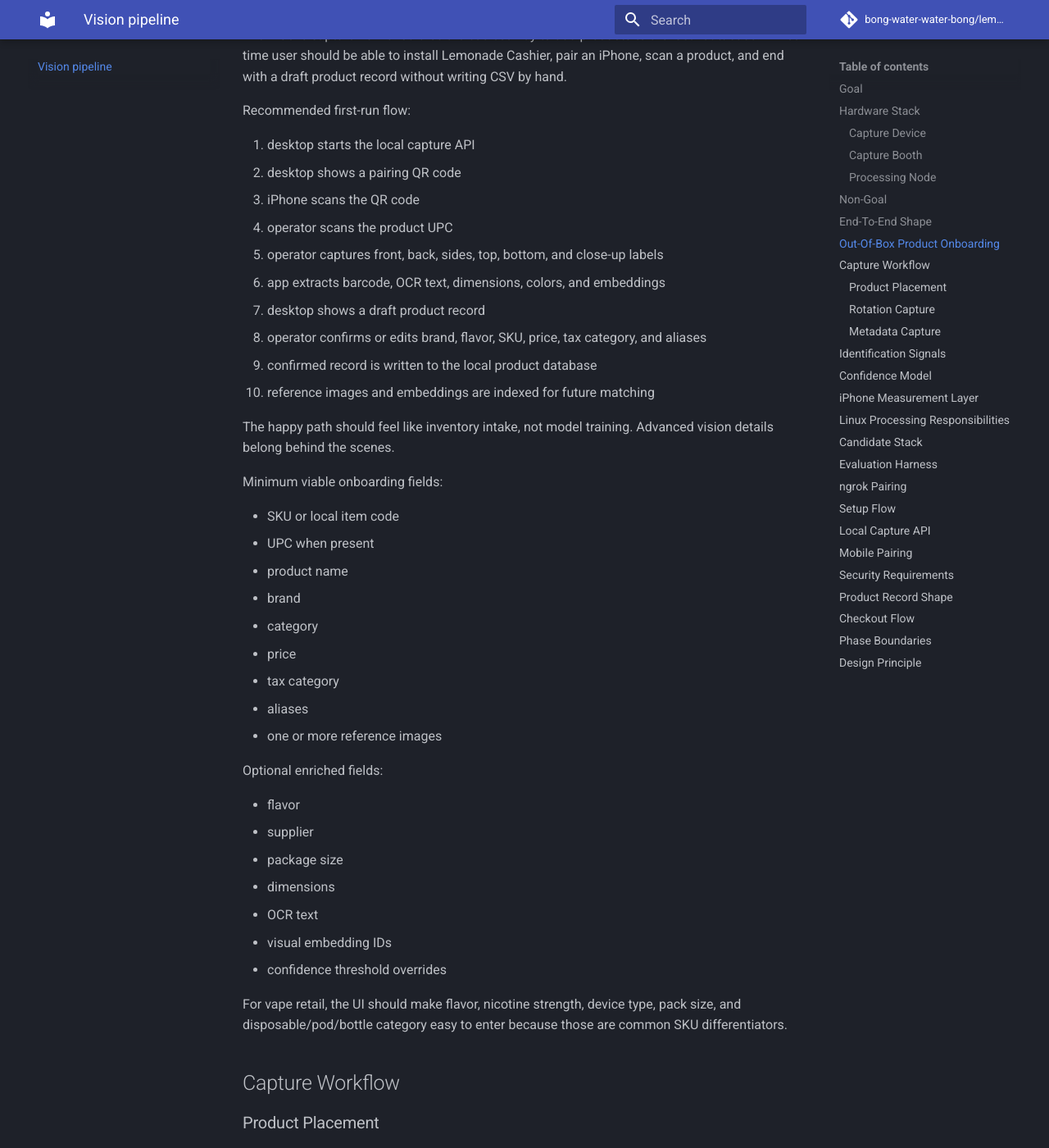
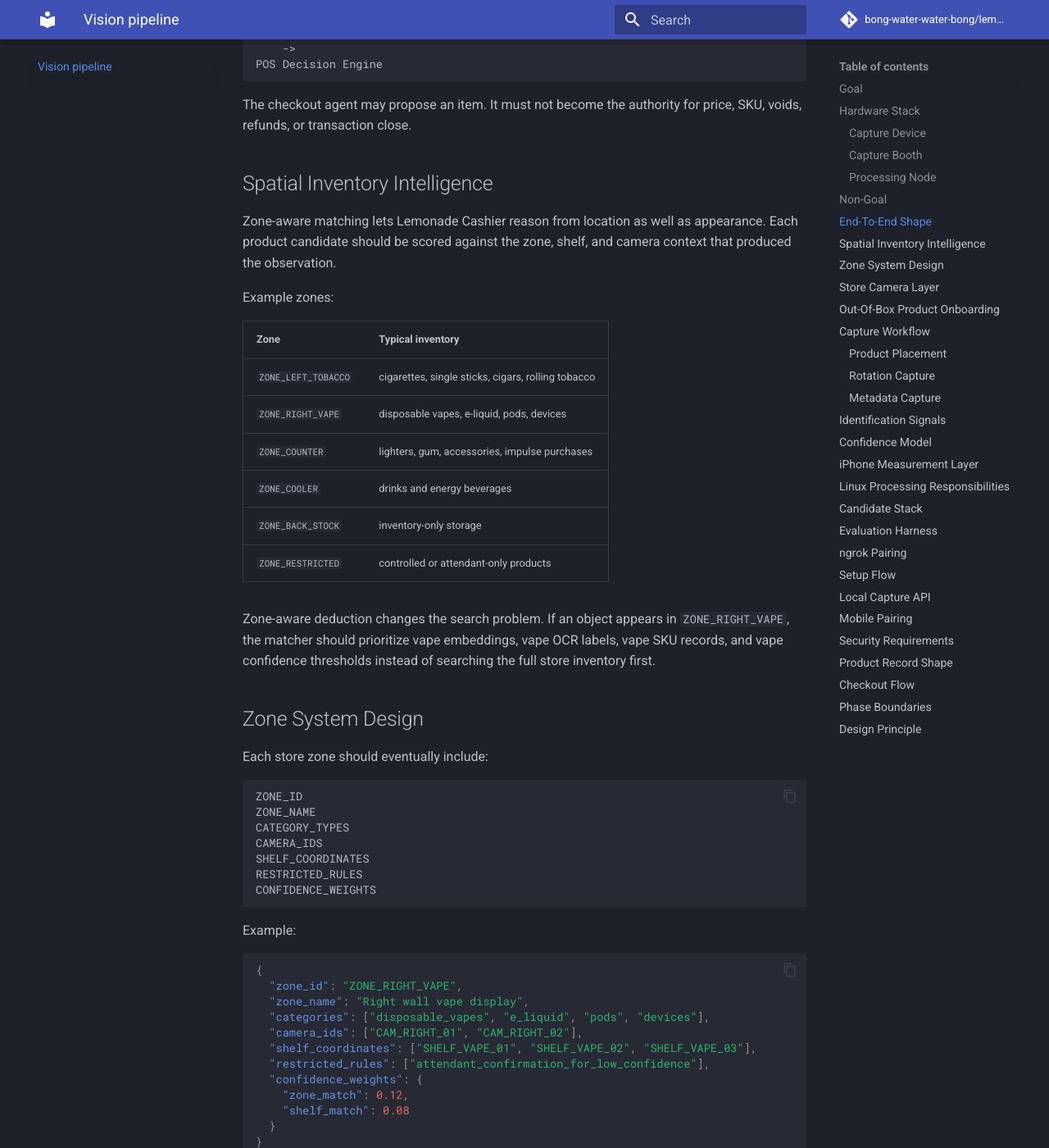
Before and after one commit to bong-water-water-bong/lemonade-cashier, an MkDocs documentation site: the page built from docs/VISION_PIPELINE.md, in a window 1280 px wide and 1400 px high, scrolled down 2726 px. Shown: the whole window at 82% size. Built offline with MkDocs 1.6.1 and Material for MkDocs 9.7.7, drawn with Linux system fonts in a browser that asks for light colours; comment, search, counter and statistics services are not loaded; some of the changed text lies outside the part shown.

Commit message:
docs: add zone-aware vision architecture

````diff
--- a/docs/VISION_PIPELINE.md
+++ b/docs/VISION_PIPELINE.md
@@ -1,4 +1,7 @@
 # Vision Pipeline
+
+Architecture version: v3, spatial inventory intelligence and zone-aware
+vision.
 
 This document captures the Phase 2 vision direction for Lemonade Cashier.
 It is intentionally a planning document, not a commitment to build vision
@@ -13,10 +16,12 @@
 Build a local-first product onboarding and recognition pipeline for:
 
 - getting store products into the local database
-- product recognition
+- intelligent product recognition
 - UPC scanning
+- OCR extraction
 - visual SKU comparison
-- OCR extraction
+- spatial inventory awareness
+- zone-aware deduction
 - checkout assistance
 - mobile capture
 - remote device pairing
@@ -28,6 +33,11 @@
 The first user-facing job is not autonomous checkout. The first job is making
 it easy for a store owner to create a high-quality local product database with
 an iPhone, a simple booth, and a guided capture flow.
+
+The next architectural step is spatial inventory intelligence. The system
+should not only ask "what object is this?" It should ask "what object is this,
+given the zone it came from?" A shelf or camera zone can narrow the candidate
+set, improve confidence, reduce false positives, and make checkout faster.
 
 ## Hardware Stack
 
@@ -79,15 +89,15 @@
 ## End-To-End Shape
 
 ```text
-iPhone Capture
+Store Cameras / iPhone Capture
     ->
-Lemonade Mobile Capture App
+Zone Detection Layer
     ->
-ngrok Secure Tunnel
+Lemonade Vision Pipeline
     ->
-Lemonade Local Linux Server
+OCR + Embeddings + UPC
     ->
-Vision + OCR + Embeddings
+Spatial Reasoning Engine
     ->
 Vector Database
     ->
@@ -98,6 +108,97 @@
 
 The checkout agent may propose an item. It must not become the authority for
 price, SKU, voids, refunds, or transaction close.
+
+## Spatial Inventory Intelligence
+
+Zone-aware matching lets Lemonade Cashier reason from location as well as
+appearance. Each product candidate should be scored against the zone, shelf,
+and camera context that produced the observation.
+
+Example zones:
+
+| Zone | Typical inventory |
+| --- | --- |
+| `ZONE_LEFT_TOBACCO` | cigarettes, single sticks, cigars, rolling tobacco |
+| `ZONE_RIGHT_VAPE` | disposable vapes, e-liquid, pods, devices |
+| `ZONE_COUNTER` | lighters, gum, accessories, impulse purchases |
+| `ZONE_COOLER` | drinks and energy beverages |
+| `ZONE_BACK_STOCK` | inventory-only storage |
+| `ZONE_RESTRICTED` | controlled or attendant-only products |
+
+Zone-aware deduction changes the search problem. If an object appears in
+`ZONE_RIGHT_VAPE`, the matcher should prioritize vape embeddings, vape OCR
+labels, vape SKU records, and vape confidence thresholds instead of searching
+the full store inventory first.
+
+## Zone System Design
+
+Each store zone should eventually include:
+
+```text
+ZONE_ID
+ZONE_NAME
+CATEGORY_TYPES
+CAMERA_IDS
+SHELF_COORDINATES
+RESTRICTED_RULES
+CONFIDENCE_WEIGHTS
+```
+
+Example:
+
+```json
+{
+  "zone_id": "ZONE_RIGHT_VAPE",
+  "zone_name": "Right wall vape display",
+  "categories": ["disposable_vapes", "e_liquid", "pods", "devices"],
+  "camera_ids": ["CAM_RIGHT_01", "CAM_RIGHT_02"],
+  "shelf_coordinates": ["SHELF_VAPE_01", "SHELF_VAPE_02", "SHELF_VAPE_03"],
+  "restricted_rules": ["attendant_confirmation_for_low_confidence"],
+  "confidence_weights": {
+    "zone_match": 0.12,
+    "shelf_match": 0.08
+  }
+}
+```
+
+## Store Camera Layer
+
+Camera metadata should describe what each camera is supposed to prove.
+
+```text
+CAMERA_ID
+ZONE_ID
+FIELD_OF_VIEW
+SHELF_TARGETS
+POSITION
+ANGLE
+PURPOSE
+```
+
+Camera roles:
+
+| Camera type | Purpose |
+| --- | --- |
+| Overhead cameras | customer movement, pickup tracking, zone transitions |
+| Shelf cameras | product detection, shelf occupancy, stock level awareness |
+| Checkout cameras | final product verification, barcode scanning, OCR validation |
+
+The long-term product journey should be:
+
+```text
+Shelf zone
+    ->
+Customer pickup
+    ->
+Zone and shelf association
+    ->
+Checkout counter
+    ->
+Vision reconfirmation
+    ->
+POS decision
+```
 
 ## Out-Of-Box Product Onboarding
 
@@ -198,6 +299,8 @@
 | Shape silhouette | Device and package shape |
 | Color profile | Similar package family matching |
 | Logo detection | Brand recognition |
+| Zone match | Category and location prior from store layout |
+| Shelf match | Product placement and historical shelf prior |
 
 No single weak signal should silently add a product to checkout.
 
@@ -213,6 +316,8 @@
 | OCR match | 0.86 |
 | Visual match | 0.91 |
 | Dimension match | 0.88 |
+| Zone match | 0.97 |
+| Shelf match | 0.93 |
 
 The final confidence determines:
 
@@ -221,6 +326,38 @@
 - rejection when evidence is insufficient
 
 All low-confidence adds must remain visible in the event log and risk model.
+
+Illustrative final score inputs:
+
+```text
+confidence =
+  visual_match
+  + UPC_match
+  + OCR_match
+  + dimension_match
+  + zone_match
+  + shelf_match
+```
+
+The implementation should use explicit weights and thresholds, not this raw
+sum. The point is that location evidence becomes a first-class signal.
+
+Example deduction:
+
+```text
+Object detected:
+Camera: CAM_RIGHT_02
+Zone: ZONE_RIGHT_VAPE
+Shelf: SHELF_VAPE_03
+
+Visual match: 0.84
+OCR match: 0.77
+Dimension match: 0.88
+Zone match: 0.97
+
+Result:
+Likely disposable vape SKU, pending checkout reconfirmation.
+```
 
 ## iPhone Measurement Layer
 
@@ -247,7 +384,10 @@
 6. dimension estimation
 7. product matching
 8. vector search
-9. metadata indexing
+9. zone reasoning
+10. shelf deduction
+11. confidence calculation
+12. metadata indexing
 
 The processing path must be local-first. Cloud services require explicit
 approval and must never receive sensitive transaction or customer data by
@@ -365,6 +506,9 @@
 /api/product/verify
 /api/product/draft
 /api/product/commit
+/api/store/zones
+/api/store/cameras
+/api/store/shelves
 ```
 
 These endpoints are not part of the deterministic cashier core. They should
@@ -432,23 +576,34 @@
 - supplier
 - confidence thresholds
 
+Spatial metadata:
+
+- preferred zone
+- allowed zones
+- preferred shelf
+- historical positions
+- zone confidence
+
 Database rule:
 
 The local product database must remain usable without the vision system. UPC,
 name, price, tax category, and aliases are the checkout-critical fields.
-Images, OCR, dimensions, and embeddings improve recognition but must not be
-required to ring up a product manually.
+Images, OCR, dimensions, embeddings, zone metadata, and shelf metadata improve
+recognition but must not be required to ring up a product manually.
 
 ## Checkout Flow
 
 During checkout:
 
-1. observe object on counter
-2. attempt UPC scan
-3. if UPC is unavailable, use OCR, embeddings, and dimensions
-4. calculate confidence
-5. auto-add only above policy threshold
-6. request attendant confirmation below threshold
+1. track the product pickup zone when available
+2. track product movement toward checkout when available
+3. observe object on counter
+4. attempt UPC scan
+5. if UPC is unavailable, use OCR, embeddings, dimensions, zone, and shelf
+   evidence
+6. calculate confidence
+7. auto-add only above policy threshold
+8. request attendant confirmation below threshold
 
 The cashier core remains the source of truth. Vision never writes price or
 closes a transaction directly.
@@ -470,6 +625,9 @@
 - secure mobile uploads
 - local OCR and barcode extraction
 - local visual embeddings
+- zone mapping
+- inventory positioning
+- shelf deduction
 - product metadata quality
 - candidate observations with confidence
 
@@ -485,6 +643,9 @@
 ## Design Principle
 
 The rotating platform and controlled lighting setup is the largest advantage
-in the vision pipeline.
+in the product onboarding pipeline. For in-store recognition, the largest
+advantage is structured layout: controlled environments, known zones,
+consistent shelf metadata, and spatial reasoning.
 
-Consistency beats complexity in retail computer vision.
+Consistency beats complexity in retail computer vision. Retail AI becomes
+dramatically easier when the system understands where products belong.
````
Also changed, not shown: other parts of docs/VISION_PIPELINE.md (+1 -0 lines).
